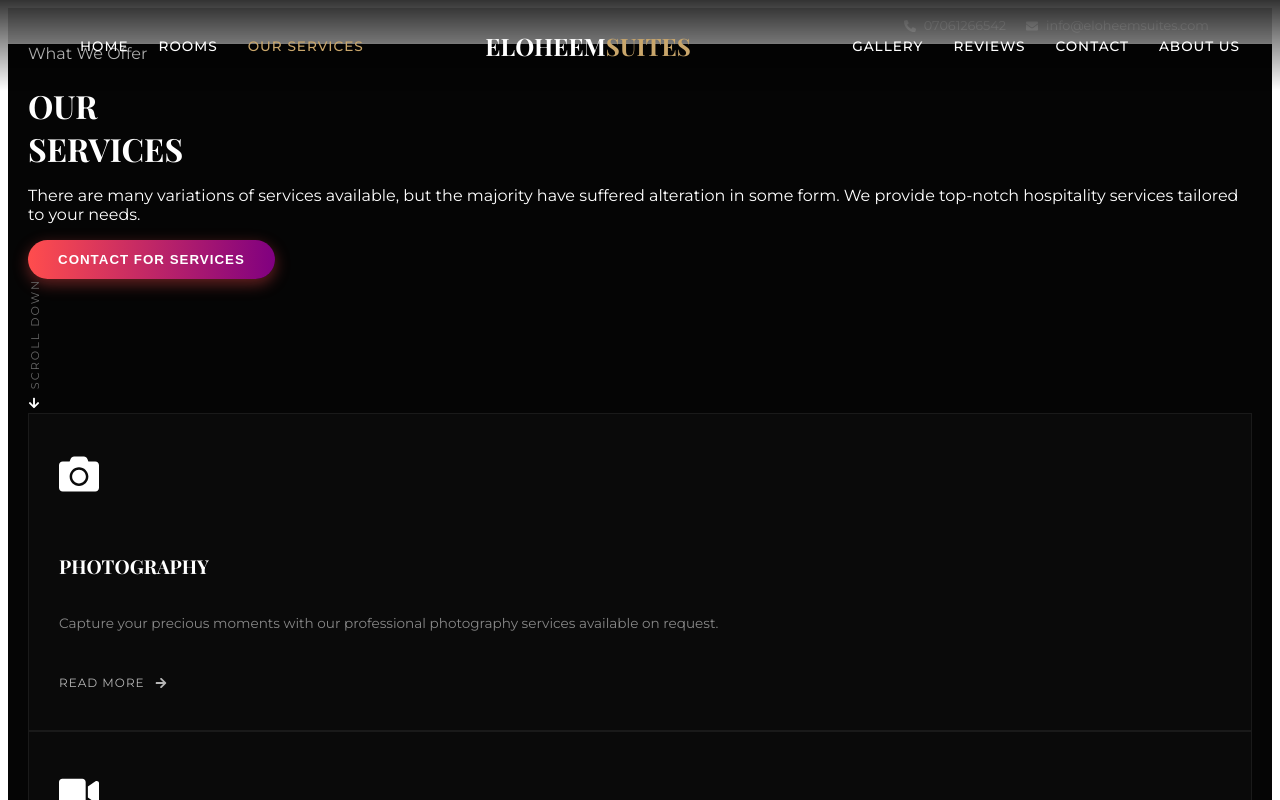
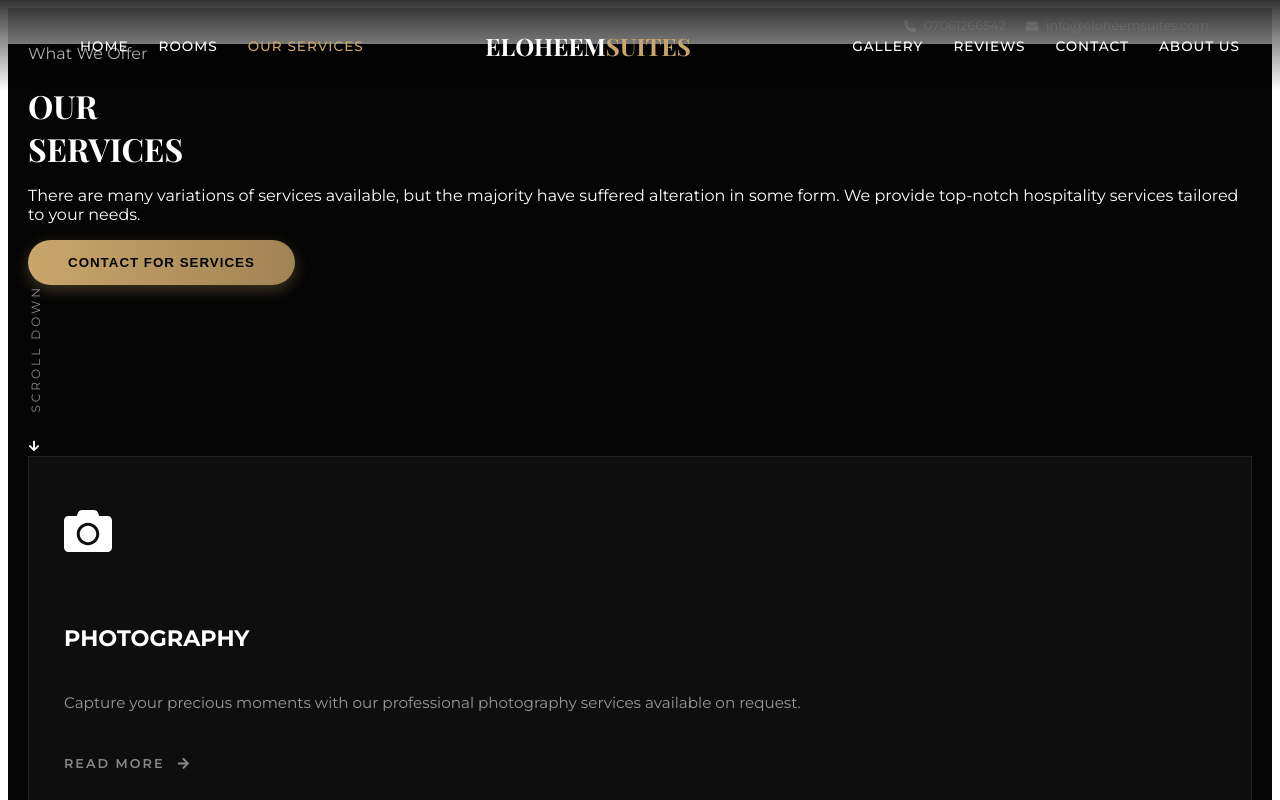
Before and after one commit to GUE-GROUP-LIMITED/eloheemsuitesKwali, a React (Vite) app: page /services in a window 1280 px wide. Shown: the top 800 px of the page. Built offline with nearby package versions, Linux system fonts and the light colour scheme; a web font is replaced by a local one.

Commit message:
fix some build errors

```diff
--- a/src/App.tsx
+++ b/src/App.tsx
@@ -2,6 +2,7 @@
 import Navbar from './components/Navbar';
 import Home from './pages/Home/Home';
 import RoomsPage from './pages/Rooms/Rooms';
+import RoomDetails from './pages/RoomDetails/RoomDetails';
 import Services from './pages/Services/Services';
 import ContactPage from './pages/Contact/Contact';
 import About from './pages/About/About';
@@ -17,6 +18,7 @@
       <Routes>
         <Route path="/" element={<Home />} />
         <Route path="/rooms" element={<RoomsPage />} />
+        <Route path="/rooms/:id" element={<RoomDetails />} />
         <Route path="/services" element={<Services />} />
         <Route path="/gallery" element={<Gallery />} />
         <Route path="/reviews" element={<ReviewsPage />} />
--- a/src/components/RoomCard.tsx
+++ b/src/components/RoomCard.tsx
@@ -1,6 +1,8 @@
 import React from 'react';
 import { motion } from 'framer-motion';
 import type { Room } from '../data/rooms';
+
+import { useNavigate } from 'react-router-dom';
 
 interface RoomCardProps {
     room: Room;
@@ -8,6 +10,8 @@
 }
 
 const RoomCard: React.FC<RoomCardProps> = ({ room, onBook }) => {
+    const navigate = useNavigate();
+
     return (
         <motion.div
             className="room-card"
@@ -26,7 +30,10 @@
             <p className="room-card-desc line-clamp-2">{room.description}</p>
 
             <div className="room-card-buttons">
-                <button className="btn-more-info">
+                <button
+                    className="btn-more-info"
+                    onClick={() => navigate(`/rooms/${room.id}`)}
+                >
                     More Info
                 </button>
                 <button
--- a/src/main.css
+++ b/src/main.css
@@ -1199,104 +1199,107 @@
     min-height: 100vh;
     color: #fff;
     font-family: var(--font-sans);
+    padding-bottom: 50px;
 }
 
 .btn-all-services {
-    background: linear-gradient(90deg, #ff4d4d 0%, #800080 100%);
-    /* Red to Purple gradient as per image */
-    color: white;
-    padding: 12px 30px;
-    border-radius: 30px;
+    background: linear-gradient(90deg, #c9a66b 0%, #a08453 100%);
+    /* Gold Gradient */
+    color: #000;
+    padding: 15px 40px;
+    border-radius: 50px;
     font-weight: 700;
     text-transform: uppercase;
     letter-spacing: 1px;
     border: none;
     cursor: pointer;
-    box-shadow: 0 5px 15px rgba(255, 77, 77, 0.4);
-    transition: transform 0.3s;
+    box-shadow: 0 5px 15px rgba(201, 166, 107, 0.3);
+    transition: all 0.3s ease;
+    white-space: nowrap;
 }
 
 .btn-all-services:hover {
-    transform: scale(1.05);
+    transform: translateY(-3px);
+    box-shadow: 0 8px 20px rgba(201, 166, 107, 0.5);
 }
 
 .scrolldown-text {
     writing-mode: vertical-rl;
     transform: rotate(180deg);
     text-transform: uppercase;
-    font-size: 0.7rem;
-    letter-spacing: 2px;
-    color: #666;
+    font-size: 0.75rem;
+    letter-spacing: 3px;
+    color: #888;
+    margin-bottom: 20px;
 }
 
 .service-card-new {
-    background-color: #0a0a0a;
-    border: 1px solid #1a1a1a;
-    padding: 40px 30px;
+    background-color: #0e0e0e;
+    border: 1px solid #222;
+    padding: 50px 35px;
     display: flex;
     flex-direction: column;
     align-items: flex-start;
-    /* Left aligned content as per image */
     position: relative;
     overflow: hidden;
-    transition: background-color 0.3s;
+    transition: all 0.4s ease;
     height: 100%;
 }
 
 .service-card-new:hover {
-    background-color: #0f1f1f;
+    background-color: #151515;
+    transform: translateY(-5px);
+    border-color: #333;
 }
 
 .service-icon-new {
-    font-size: 2.5rem;
+    font-size: 3rem;
     color: #fff;
-    margin-bottom: 30px;
-    font-weight: 100;
-    /* Thin lines */
+    margin-bottom: 35px;
+    transition: color 0.3s;
 }
 
-/* Make icons look more like line icons if possible, currently using FA solid/regular */
-.service-icon-new svg {
-    stroke: currentColor;
-    stroke-width: 0;
-    /* FA icons are fills generally, stroke hacks might not work well without specific SVG */
+.service-card-new:hover .service-icon-new {
+    color: var(--secondary-color);
 }
 
 .service-title-new {
-    font-size: 1.2rem;
+    font-size: 1.4rem;
     font-weight: 700;
     margin-bottom: 20px;
     color: #fff;
-    line-height: 1.4;
-    max-width: 70%;
+    line-height: 1.3;
+    max-width: 80%;
+    text-transform: uppercase;
+    font-family: var(--font-sans);
 }
 
 .service-desc-new {
-    font-size: 0.85rem;
-    color: #888;
+    font-size: 0.95rem;
+    color: #999;
     margin-bottom: 40px;
-    /* Spacer */
-    line-height: 1.6;
+    line-height: 1.8;
     flex-grow: 1;
-    /* Push read more down */
 }
 
 .service-readmore {
     display: flex;
     align-items: center;
-    gap: 10px;
-    font-size: 0.75rem;
+    gap: 12px;
+    font-size: 0.8rem;
     text-transform: uppercase;
-    letter-spacing: 1px;
+    letter-spacing: 2px;
     color: #fff;
     cursor: pointer;
-    opacity: 0.7;
-    transition: opacity 0.3s;
+    opacity: 0.5;
+    transition: all 0.3s;
     margin-top: auto;
+    font-weight: 600;
 }
 
 .service-card-new:hover .service-readmore {
     opacity: 1;
+    color: var(--secondary-color);
 }
 
 .service-highlight {
@@ -1304,12 +1307,33 @@
     bottom: 0;
     left: 0;
     width: 0%;
-    height: 3px;
-    background-color: #fff;
-    /* or gradient */
-    transition: width 0.4s ease;
+    height: 4px;
+    background: linear-gradient(90deg, var(--secondary-color), transparent);
+    transition: width 0.5s cubic-bezier(0.25, 1, 0.5, 1);
 }
 
 .service-card-new:hover .service-highlight {
     width: 100%;
 }
+
+@media (max-width: 1024px) {
+    .scrolldown-text {
+        display: none;
+        /* Hide on smaller screens */
+    }
+}
+
+@media (max-width: 768px) {
+    .services-page-container {
+        padding-top: 100px;
+    }
+
+    .btn-all-services {
+        width: 100%;
+        text-align: center;
+    }
+
+    .service-card-new {
+        padding: 30px 20px;
+    }
+}
```
